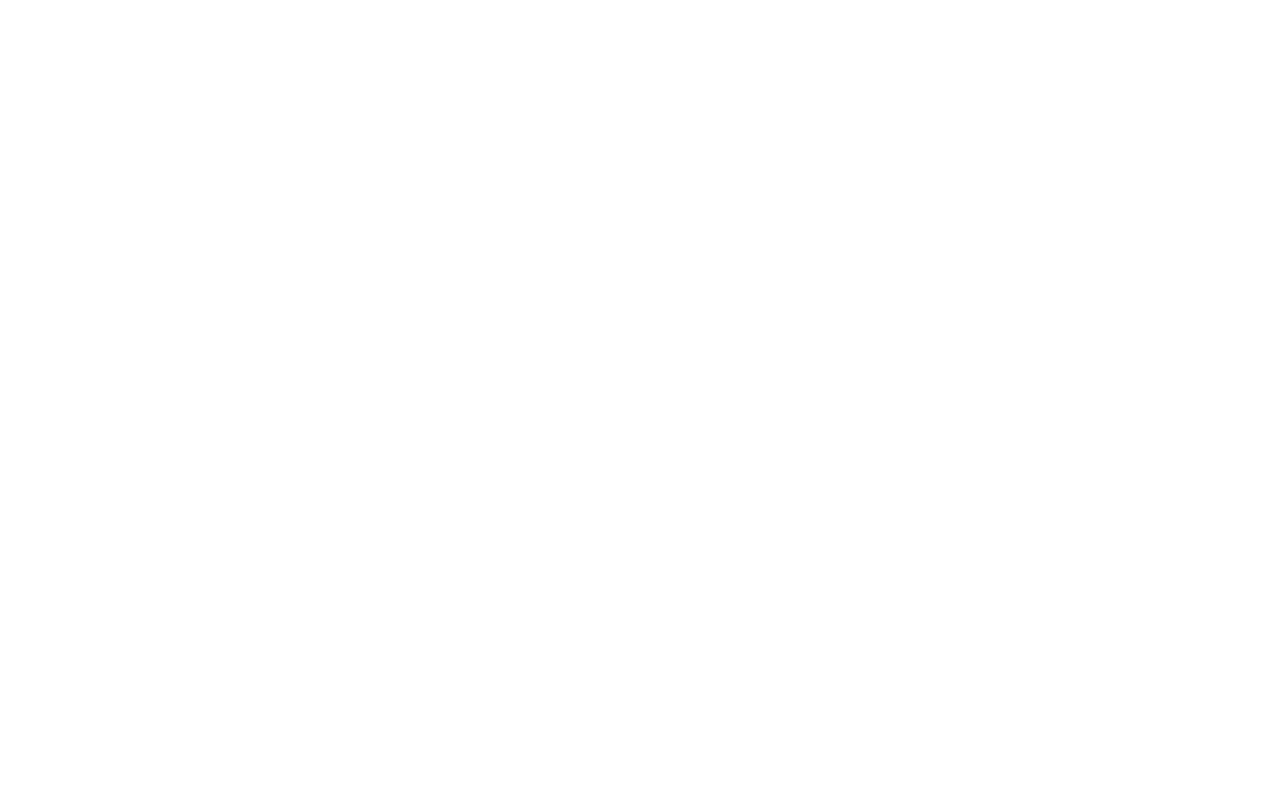
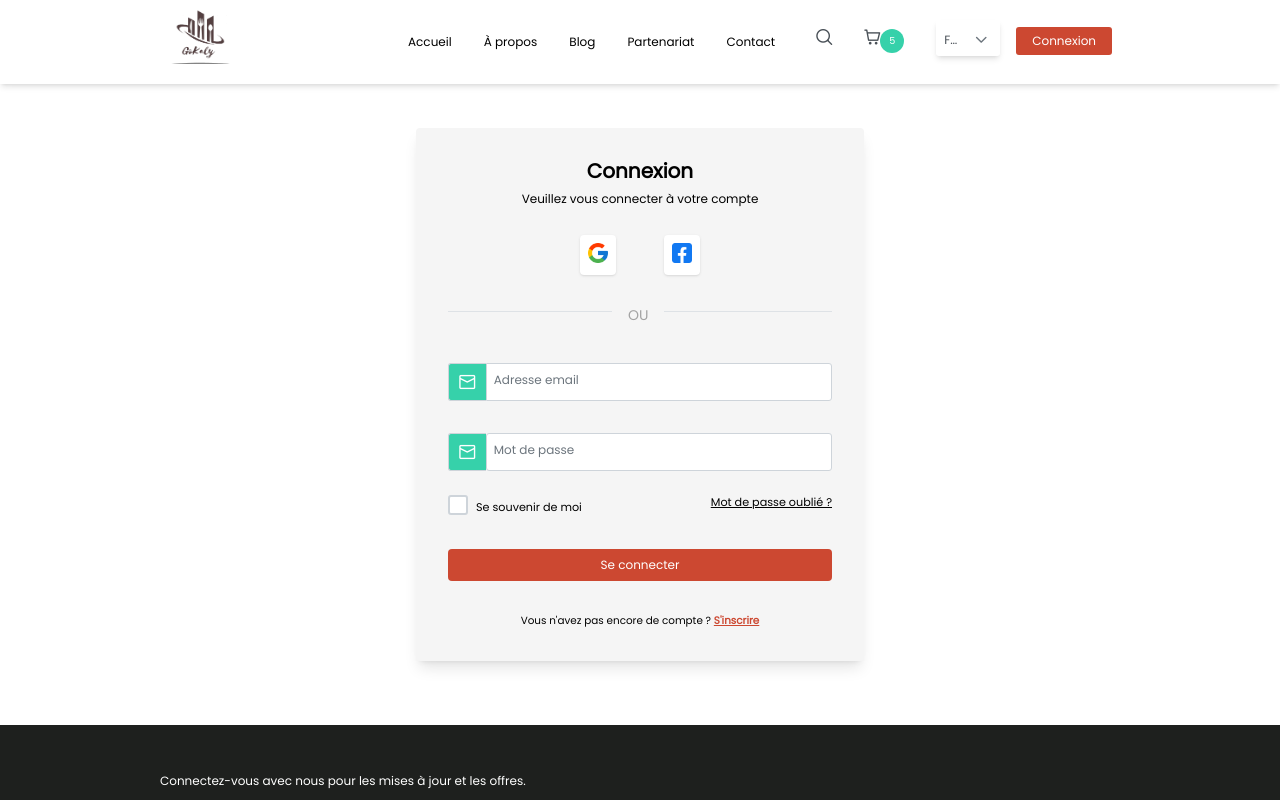
Before and after one commit to Tix05/GoKaly, a React (Vite) app in the folder front/: page /login in a window 1280 px wide. Before the commit this address had no page. Shown: the top 800 px of the page. Built offline with nearby package versions, Linux system fonts and the light colour scheme.

Commit message:
Login page user

```diff
--- a/front/src/App.jsx
+++ b/front/src/App.jsx
@@ -3,6 +3,7 @@
 import { AnimatePresence } from 'framer-motion'
 import { BrowserRouter, Routes, Route } from 'react-router-dom'
 import Home from './pages/user/Home'
+import Login from './pages/user/Login'
 import Layout from './pages/user/Layout'
 
 function App() {
@@ -28,11 +29,9 @@
           <BrowserRouter><Routes>
             <Route path="/" element={<Layout />}>
               <Route index element={<Home />} />
-
+              <Route index path='login' element={<Login />} />
             </Route>
           </Routes>
-            <Routes>
-            </Routes>
           </BrowserRouter>
 
         </body>
--- /dev/null
+++ b/front/src/pages/user/Login.jsx
@@ -0,0 +1,72 @@
+import google from '../../assets/brand/google.png'
+import facebook from '../../assets/brand/facebook.png'
+import { Divider } from 'primereact/divider'
+import { FloatLabel } from "primereact/floatlabel"
+import { InputText } from 'primereact/inputtext'
+import { Password } from "primereact/password"
+import { Checkbox } from 'primereact/checkbox'
+import { Button } from 'primereact/button'
+import { useState } from 'react'
+import { Link } from 'react-router-dom'
+
+const Login = () => {
+    const [email, setEmail] = useState("")
+    const [checked, setChecked] = useState(false)
+    const [mdp, setMdp] = useState("")
+
+    return (
+        <div className="container p-4 w-[35vw] bg-neutral-100 shadow-lg rounded mx-auto flex flex-col justify-center items-center mt-32 mb-16">
+            <h1 className='text-xl'>Connexion</h1>
+            <p className='-mt-2'>Veuillez vous connecter à votre compte</p>
+            <div className="mt-4 flex flex-row space-x-12">
+                <div className='p-2 rounded bg-white shadow cursor-pointer' title="Se connecter avec Google">
+                    <img src={google} alt="Google" className='w-5 h-5' />
+                </div>
+                <div className='p-2 rounded bg-white shadow cursor-pointer' title="Se connecter avec Facebook">
+                    <img src={facebook} alt="Facebook" className='w-5 h-5' />
+                </div>
+            </div>
+
+            <div className="relative">
+                <Divider className="w-96 pt-10" />
+                <p className='absolute top-0 left-[10.25rem] text-center text-sm text-neutral-400 bg-neutral-100 p-4'>OU</p>
+            </div>
+
+            <form className="mt-4">
+                <div className="p-inputgroup flex-1 w-96">
+                    <span className="p-inputgroup-addon bg-teal">
+                        <i className="pi pi-envelope text-white"></i>
+                    </span>
+                    <FloatLabel>
+                        <InputText id="myEmail" type='email' value={email} onChange={(e) => setEmail(e.target.value)} />
+                        <label htmlFor="myEmail">Adresse email</label>
+                    </FloatLabel>
+                </div>
+
+                <div className="p-inputgroup flex-1 w-96 mt-8">
+                    <span className="p-inputgroup-addon bg-teal">
+                        <i className="pi pi-envelope text-white"></i>
+                    </span>
+                    <FloatLabel>
+                        <Password id="mdp" value={mdp} onChange={(e) => setMdp(e.target.value)} />
+                        <label htmlFor="myEmail">Mot de passe</label>
+                    </FloatLabel>
+                </div>
+
+                <div className="flex flex-row justify-between mt-6">
+                    <div>
+                        <Checkbox onChange={e => setChecked(e.checked)} checked={checked}></Checkbox>
+                        <label className="ml-2 text-[0.7rem]">Se souvenir de moi</label>
+                    </div>
+                    <Link to="" className="text-[0.7rem] text-black -mt-3"><p>Mot de passe oublié ?</p></Link>
+                </div>
+
+                <Button label="Se connecter" className="bg-brick text-white font-poppins text-xs border border-none mt-7 outline outline-none w-full py-2 px-5 rounded" />
+            </form>
+
+            <p className='mt-8 mb-4 text-[0.65rem]'>Vous n'avez pas encore de compte ? <Link to="/register" className='text-brick font-semibold'>S'inscrire</Link></p>
+        </div>
+    )
+}
+
+export default Login
```
